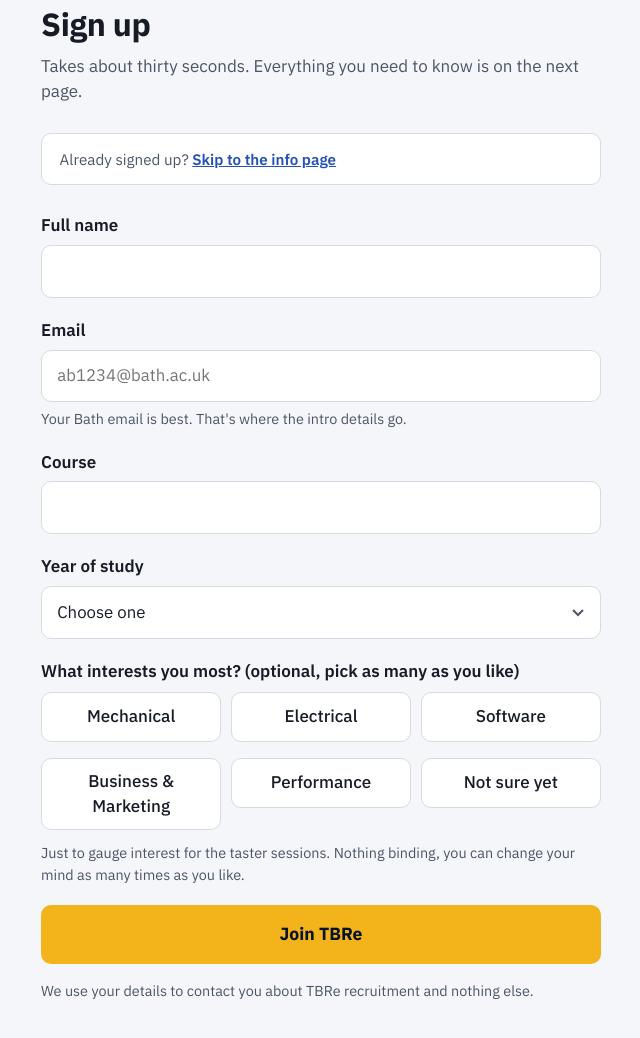
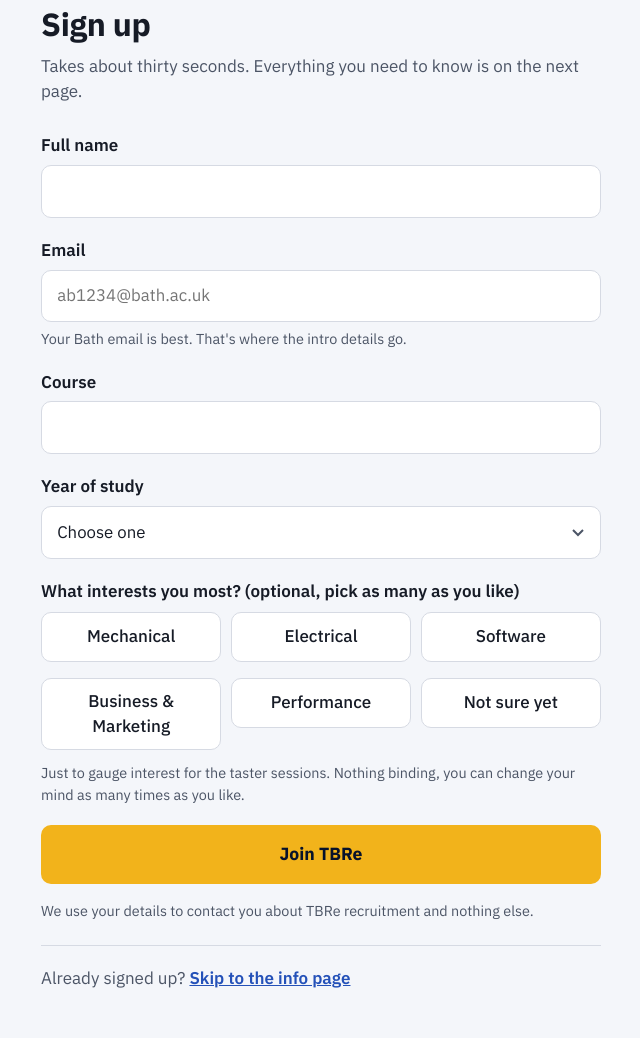
Before and after one commit to teambathracingelectric/join-tbre, a plain HTML site: page index.html in a window 1280 px wide. Shown: the part 700-1738 px from the top of the page, without its empty margins (319-959 px from the left). Drawn offline with Linux system fonts and the light colour scheme.

Commit message:
Londrovski: skip link back at the bottom of the form, with a mobile-only copy above it

```diff
--- a/index.html
+++ b/index.html
@@ -142,8 +142,9 @@
   .btn-wa:hover{background:#1EBE5A}
   .btn svg{flex:none}
   .consent{font-size:.9rem;color:var(--ink-soft);margin:1rem 0 0}
-  .already{margin:0 0 1.75rem;padding:.85rem 1.1rem;background:var(--white);border:1.5px solid var(--line);border-radius:var(--radius);color:var(--ink-soft);font-size:.95rem}
-  .already a{font-weight:600}
+  .already{margin:1.5rem 0 0;padding-top:1.25rem;border-top:1px solid var(--line);color:var(--ink-soft)}
+  .already-top{margin:0 0 1.75rem;padding:.85rem 1.1rem;background:var(--white);border:1.5px solid var(--line);border-radius:var(--radius);color:var(--ink-soft);font-size:.95rem}
+  .already a,.already-top a{font-weight:600}
   .form-status{margin-top:1rem;font-size:.95rem;color:var(--err);display:none}
 
   /* ---------- Thank you ---------- */
@@ -211,6 +212,7 @@
     .hero .wrap{padding-bottom:3rem}
     .hero .logo{height:64px}
     .about .photo-wide img{aspect-ratio:21/9}
+    .already-top{display:none}
     .facts{grid-template-columns:repeat(4,1fr)}
     .chips{grid-template-columns:repeat(3,1fr)}
     .event-card{padding:1.75rem 2rem}
@@ -237,7 +239,7 @@
     <div class="wrap">
       <h2>Sign up</h2>
       <p class="lede">Takes about thirty seconds. Everything you need to know is on the next page.</p>
-      <p class="already">Already signed up? <a href="#welcome" id="skipLink">Skip to the info page</a></p>
+      <p class="already-top">Already signed up? <a class="skip-link" href="#welcome">Skip to the info page</a></p>
 
       <form id="joinForm" novalidate>
         <div class="field">
@@ -304,6 +306,7 @@
 
         <button class="btn btn-gold" type="submit" id="submitBtn">Join TBRe</button>
         <p class="consent">We use your details to contact you about TBRe recruitment and nothing else.</p>
+        <p class="already">Already signed up? <a class="skip-link" href="#welcome">Skip to the info page</a></p>
         <p class="form-status" id="formStatus" role="alert"></p>
       </form>
     </div>
@@ -555,7 +558,7 @@
     form.querySelectorAll('input[name=interest]').forEach(o => { if (o !== cb && (unsure || o.value === 'Not sure yet')) o.checked = false; });
   }));
 
-  document.getElementById('skipLink').addEventListener('click', e => { e.preventDefault(); showThanks(''); });
+  document.querySelectorAll('.skip-link').forEach(el => el.addEventListener('click', e => { e.preventDefault(); showThanks(''); }));
 
   // Direct link to the info page for people already signed up (e.g. share #welcome in the WhatsApp)
   if (location.hash === '#welcome') showThanks('');
```
